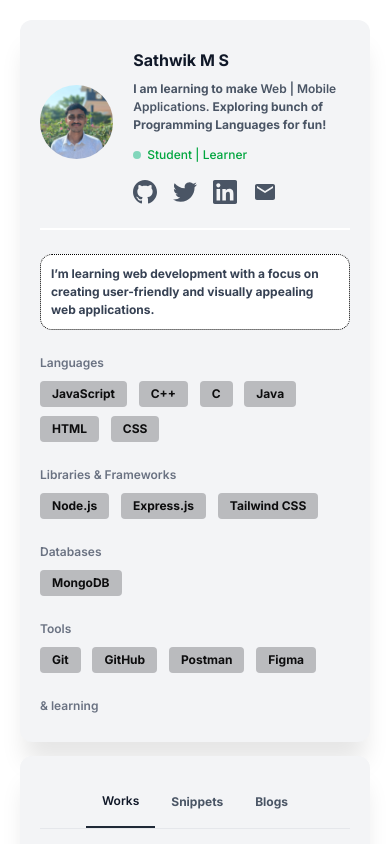
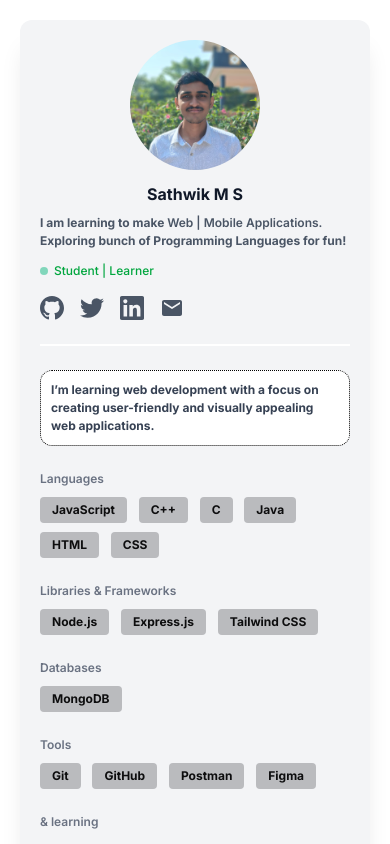
Before and after one commit to codewithsathwik/my-blog-portfolio, a website: page index.html in a window 390 px wide. Shown: the top 844 px of the page. Drawn offline with Linux system fonts and the light colour scheme.

Commit message:
added layout changes in top

```diff
--- a/index.html
+++ b/index.html
@@ -36,12 +36,12 @@
 
 <body class="font-black bg-white p-5">
     <div class="lg:max-w-[50vw] mx-auto bg-gray-100 min-h-[400px] rounded-xl p-5 mb-3.5" id="main">
-        <div class="flex gap-5">
-            <div id="logo" class="rounded-full flex justify-center items-center w-[200px]">
+        <div class="flex flex-col sm:flex-row sm:gap-5 gap-1 items-center">
+            <div id="logo" class="rounded-full flex justify-center items-center sm:w-[200px] w-[130px]">
                 <img src="assets/my-img.jpeg" alt="my-img" class="w-[100%] rounded-full">
             </div>
             <div id="text" class="pt-2">
-                <h1 class=" sm:text-xl font-bold text-gray-900 mb-2">Sathwik M S</h1>
+                <h1 class=" sm:text-xl font-bold text-gray-900 mb-2 text-center sm:text-left">Sathwik M S</h1>
                 <p class="text-[12px] sm:text-[16px] text-gray-600 mb-3">I am learning to make <span class="font-semibold">Web | Mobile
                         Applications.</span> Exploring bunch of Programming Languages for fun!</p>
                 <div class="flex items-center gap-0 mb-4 text-[12px] sm:text-[16px]">
```
Also changed, not shown: src/output.css.
